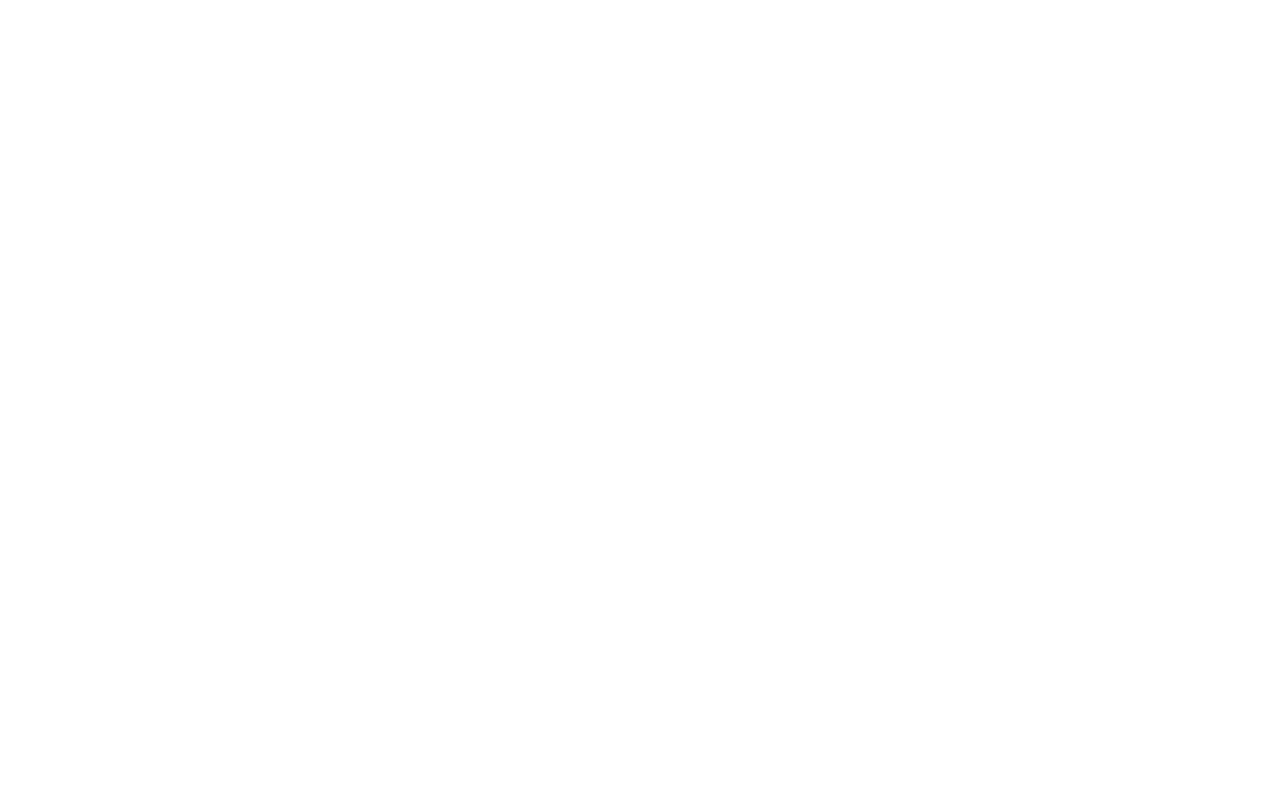
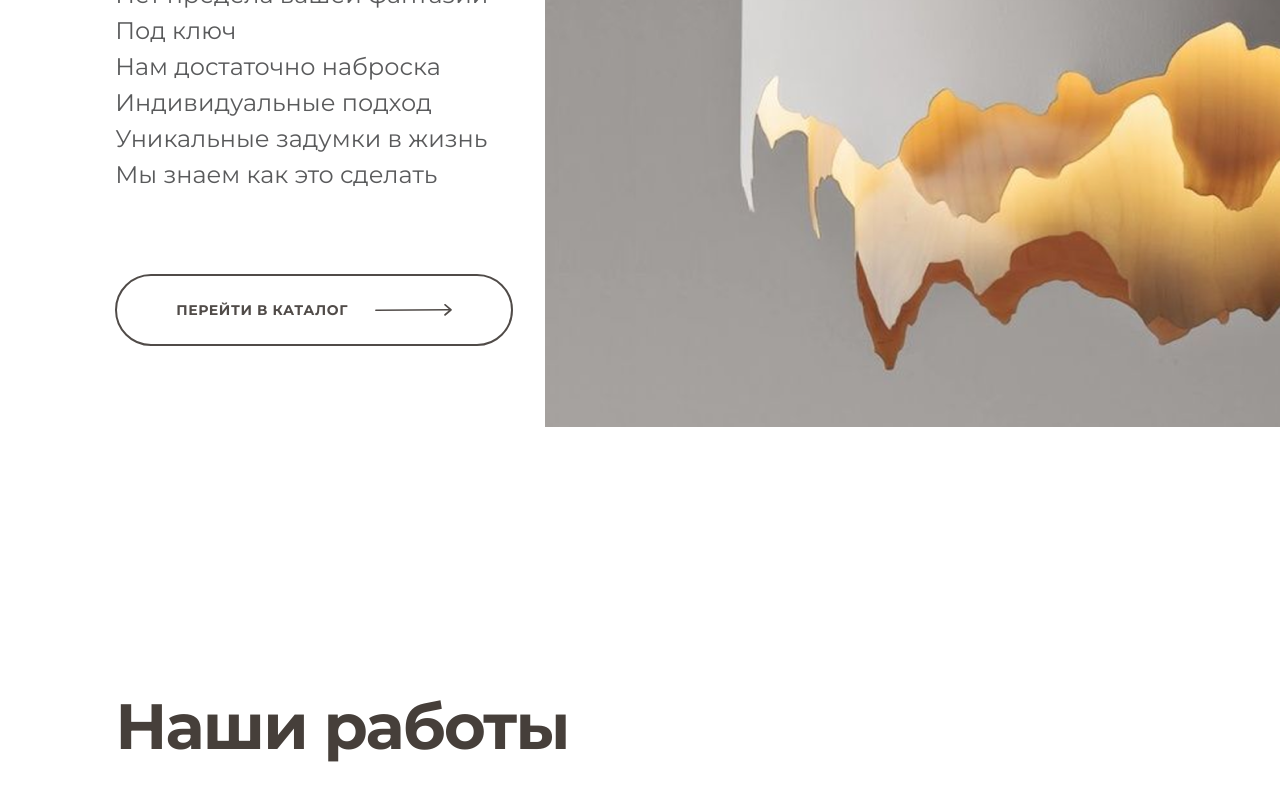
Before and after one commit to LexaMart/Lite_and_Light, a React (Create React App) app: page / in a window 1280 px wide. Shown: the part 4480-5280 px from the top of the page. Before the commit the page ends 2768 px from the top, so only its background shows below. Built offline with nearby package versions, Linux system fonts and the light colour scheme.

Commit message:
add main-types

```diff
--- a/src/components/header/index.css
+++ b/src/components/header/index.css
@@ -1,7 +1,7 @@
 @import url("https://fonts.googleapis.com/css2?family=Montserrat:wght@200;300;400;500;600;700;800;900&family=Poppins:wght@400;500;600;700&display=swap");
 
 :root {
-  --main-font: "Poppins", sans-serif;
+  --font1: "Poppins", sans-serif;
   --font2: "Montserrat", sans-serif;
 }
 
@@ -36,7 +36,7 @@
   border: none;
   margin: 0;
   padding: 0;
-  font-family: var(--main-font);
+  font-family: var(--font1);
   font-weight: 600;
   font-size: 18px;
   line-height: 27px;
@@ -67,7 +67,7 @@
   width: 460px;
 }
 .header-link {
-  font-family: var(--main-font);
+  font-family: var(--font1);
   font-weight: 500;
   font-size: 16px;
   line-height: 24px;
@@ -88,7 +88,7 @@
   width: 170px;
 }
 .header-search-input::placeholder {
-  font-family: var(--main-font);
+  font-family: var(--font1);
   font-weight: 600;
   font-size: 18px;
   line-height: 27px;
--- a/src/pages/main/index.css
+++ b/src/pages/main/index.css
@@ -1,7 +1,7 @@
 @import url("https://fonts.googleapis.com/css2?family=Montserrat:wght@200;300;400;500;600;700;800;900&family=Poppins:wght@400;500;600;700&display=swap");
 
 :root {
-  --main-font: "Poppins", sans-serif;
+  --font1: "Poppins", sans-serif;
   --font2: "Montserrat", sans-serif;
 }
 p {
@@ -28,7 +28,7 @@
   border: none;
   margin: 0;
   padding: 0;
-  font-family: var(--main-font);
+  font-family: var(--font1);
   font-weight: 600;
   font-size: 18px;
   line-height: 27px;
@@ -41,11 +41,11 @@
   margin: 0;
   list-style: none;
 }
-.main {
-  padding: 0 9%;
-}
+/*.main {
+}*/
 .main-greet {
   height: 780px;
+  padding: 0 9%;
 }
 .main-greet-bg-box {
   display: flex;
@@ -122,6 +122,7 @@
 .main-coll {
   display: flex;
   margin-top: 230px;
+  padding: 0 9%;
 }
 /* ----------------- MAIN COLL LINKS ------------------*/
 .main-coll-links-subtitle {
@@ -153,7 +154,7 @@
   margin: 0;
 }
 .main-coll-links-btn {
-  font-family: var(--main-font);
+  font-family: var(--font1);
   font-weight: 500;
   font-size: 16px;
   line-height: 24px;
@@ -182,7 +183,7 @@
   text-align: center;
   padding: 17px 0;
   position: relative;
-  font-family: var(--main-font);
+  font-family: var(--font1);
   font-weight: 500;
   font-size: 24px;
   line-height: 36px;
@@ -301,3 +302,94 @@
   left: 100px;
   bottom: 70px;
 }
+
+/* ----------------- MAIN TYPES ------------------*/
+.main-types {
+  margin-top: 210px;
+}
+.main-types-subtitle {
+  margin-left: 9%;
+  font-family: var(--font2);
+  font-weight: 700;
+  font-size: 28px;
+  line-height: 34px;
+  letter-spacing: -0.161212px;
+  color: #2c2e3f;
+}
+.main-types-list {
+  margin-top: 125px;
+}
+.main-types-item {
+  display: flex;
+  justify-content: space-between;
+  margin-bottom: 260px;
+}
+.main-types-img {
+  width: 1090px;
+  height: 780px;
+}
+.main-types-box1 {
+  margin-right: 290px;
+  margin-top: 90px;
+}
+.main-types-box2 {
+  margin-left: 9%;
+  margin-top: 90px;
+}
+.main-types-title {
+  font-family: var(--font2);
+  font-weight: 700;
+  font-size: 64px;
+  line-height: 90px;
+  letter-spacing: -1.245px;
+  color: #2c2e3f;
+  margin-bottom: 81px;
+}
+.main-types-text {
+  width: 430px;
+  font-family: var(--font2);
+  font-weight: 400;
+  font-size: 24px;
+  line-height: 29px;
+  color: #141517;
+  mix-blend-mode: normal;
+  opacity: 0.7;
+  margin-bottom: 7px;
+}
+.main-types-link {
+  width: 394px;
+  justify-content: center;
+  padding: 25px 0;
+  display: flex;
+  align-items: center;
+  margin-top: 156px;
+  border: 2px solid #504b48;
+  border-radius: 95.2045px;
+}
+.main-types-link2 {
+  margin-top: 85px;
+}
+.main-types-link p {
+  font-family: var(--font2);
+  font-weight: 700;
+  font-size: 14px;
+  line-height: 17px;
+  letter-spacing: 0.585873px;
+  text-transform: uppercase;
+  color: #504b48;
+  margin-right: 27px;
+}
+
+/* ----------------- MAIN GALLERY ------------------*/
+.main-gallery {
+  margin-bottom: 173px;
+}
+.main-gallery-title {
+  margin-left: 9%;
+  font-family: var(--font2);
+  font-weight: 700;
+  font-size: 64px;
+  line-height: 78px;
+  letter-spacing: -1.66px;
+  color: #463f3a;
+}
--- a/src/pages/main/index.js
+++ b/src/pages/main/index.js
@@ -9,6 +9,8 @@
 import shadeSquare from '../../assets/images/shade-square.png';
 import shade from '../../assets/images/shade.png';
 import trom from '../../assets/images/trom.png';
+import typesImg1 from '../../assets/images/main-types-img1.png';
+import typesImg2 from '../../assets/images/main-types-img2.png';
 
 export const Main = ({ ...props }) => {
   const reduxValue = useSelector((store) => store.exampleReducer.exampleField);
@@ -110,6 +112,55 @@
         </div>
       </div>
     </div>
+      <div className="main-types">
+        <p className="main-types-subtitle"> Типы дизайнерского света </p>
+        <ul className="main-types-list">
+          <li className="main-types-item">
+            <img src={typesImg1} alt="" className="main-types-img"></img>
+            <div className="main-types-box1">
+              <p className="main-types-title">Классика</p>
+              <p className="main-types-text">Концептуальные решения</p>
+              <p className="main-types-text">Креативные и функциональные</p>
+              <p className="main-types-text">От мировых брендов</p>
+              <p className="main-types-text">Акцент на световые решения </p>
+              <p className="main-types-text">Креатив для восприятия</p>
+              <a href="#" className="main-types-link">
+                <p>Перейти в каталог</p>
+                <svg width="77" height="18" viewBox="0 0 116 18" fill="none" xmlns="http://www.w3.org/2000/svg">
+                  <path fill-rule="evenodd" clip-rule="evenodd"
+                  d="M106.494 0.348021L115.423 7.9098C115.971 8.37383 115.971 9.12617 115.423 9.5902L106.494 17.152C105.946 17.616 105.057 17.616 104.509 17.152C103.962 16.6879 103.962 15.9356 104.509 15.4716L111.043 9.93822L1.40308 10.5945C0.628182 10.5945 0 10.0625 0 9.40624C0 8.75 0.628182 8.21802 1.40308 8.21802L111.043 7.56178L104.509 2.02842C103.962 1.56439 103.962 0.81205 104.509 0.348021C105.057 -0.116007 105.946 -0.116007 106.494 0.348021Z"
+                  fill="#504B48" />
+                </svg>
+              </a>
+            </div>
+          </li>
+          <li className="main-types-item">
+            <div className="main-types-box2">
+              <p className="main-types-title">Кастом</p>
+              <p className="main-types-text">Индивидуальные решения</p>
+              <p className="main-types-text">Воплощаем авторские задумки</p>
+              <p className="main-types-text">Нет предела вашей фантазии</p>
+              <p className="main-types-text">Под ключ</p>
+              <p className="main-types-text">Нам достаточно наброска</p>
+              <p className="main-types-text">Индивидуальные подход</p>
+              <p className="main-types-text">Уникальные задумки в жизнь</p>
+              <p className="main-types-text">Мы знаем как это сделать</p>
+              <a href="#" className="main-types-link main-types-link2">
+                <p>Перейти в каталог</p>
+                <svg width="77" height="18" viewBox="0 0 116 18" fill="none" xmlns="http://www.w3.org/2000/svg">
+                  <path fill-rule="evenodd" clip-rule="evenodd"
+                  d="M106.494 0.348021L115.423 7.9098C115.971 8.37383 115.971 9.12617 115.423 9.5902L106.494 17.152C105.946 17.616 105.057 17.616 104.509 17.152C103.962 16.6879 103.962 15.9356 104.509 15.4716L111.043 9.93822L1.40308 10.5945C0.628182 10.5945 0 10.0625 0 9.40624C0 8.75 0.628182 8.21802 1.40308 8.21802L111.043 7.56178L104.509 2.02842C103.962 1.56439 103.962 0.81205 104.509 0.348021C105.057 -0.116007 105.946 -0.116007 106.494 0.348021Z"
+                  fill="#504B48" />
+                </svg>
+              </a>
+            </div>
+            <img src={typesImg2} alt="" className="main-types-img"></img>
+          </li>
+        </ul>
+      </div>
+      <div className="main-gallery">
+        <p className="main-gallery-title">Наши работы</p>
+      </div>
   </main>
 </div>;
 };
```
Also changed, not shown: src/assets/images/main-types-img1.png (added), src/assets/images/main-types-img2.png (added).
